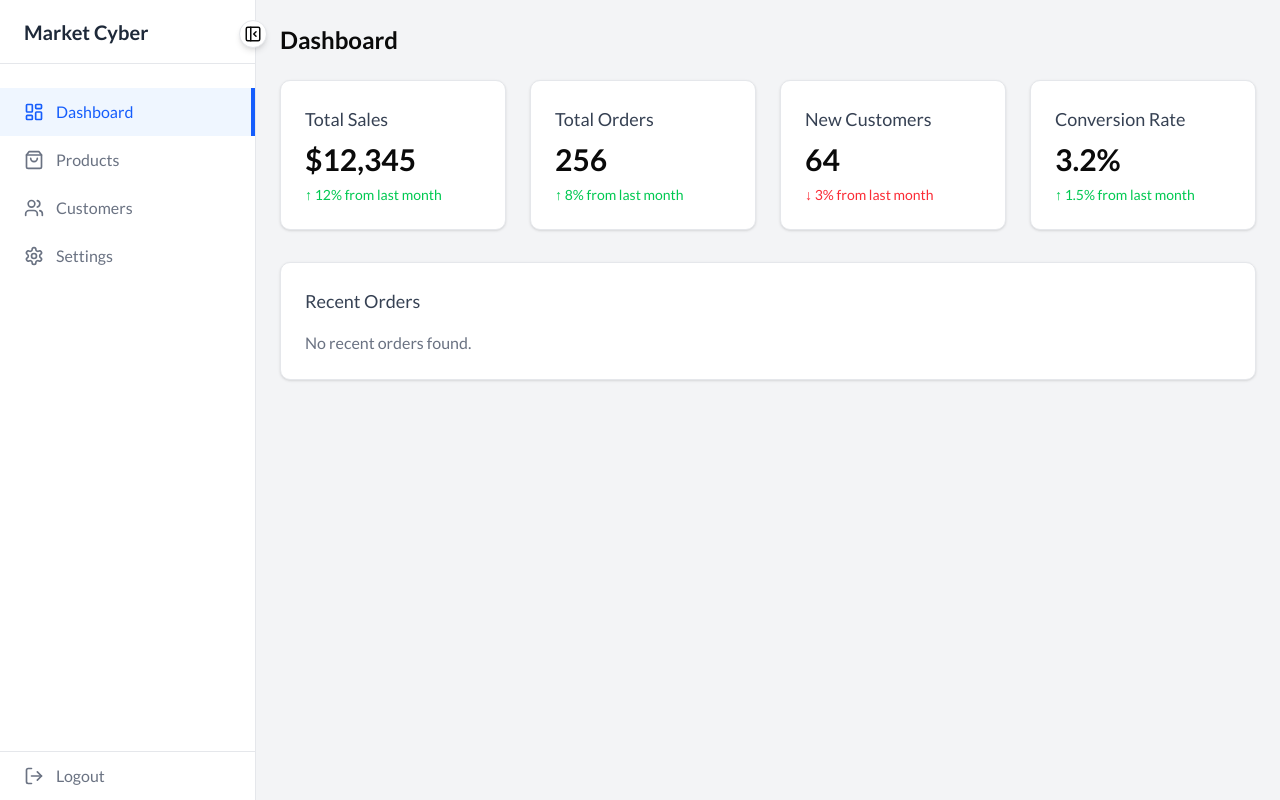
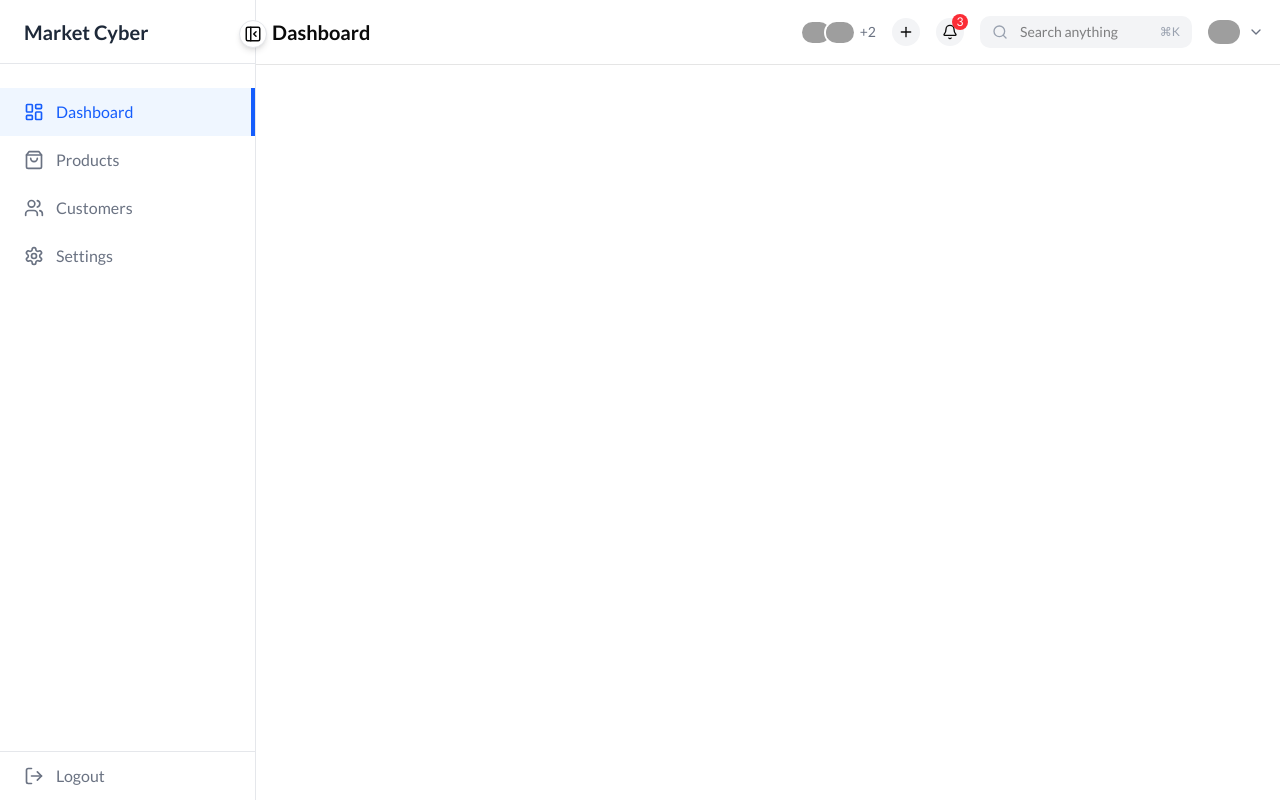
Before and after one commit to Reyn12/dashboard-management, a Next.js app: page /admin/dashboard in a window 1280 px wide. Built offline with nearby package versions, Linux system fonts and the light colour scheme; grey boxes are pictures that could not be loaded.

Commit message:
Checkpoint header dashboard home

```diff
--- a/app/admin/dashboard/layout.tsx
+++ b/app/admin/dashboard/layout.tsx
@@ -34,7 +34,7 @@ export default function DashboardLayout({
       {/* Main Content */}
       <div className="flex-1 flex flex-col overflow-hidden">
         {/* Main content dengan scroll */}
-        <main className="flex-1 p-4 md:p-6 bg-gray-100 overflow-y-auto">
+        <main className="flex-1 p-4 md:p-0 bg-gray-100 overflow-y-auto">
           {children}
         </main>
       </div>
--- a/app/admin/dashboard/page.tsx
+++ b/app/admin/dashboard/page.tsx
@@ -1,40 +1,11 @@
 "use client";
+
+import Header from "@/app/components/admin/dashboard/Header";
 
 export default function DashboardPage() {
   return (
-    <div>
-      <h1 className="text-2xl font-bold mb-6">Dashboard</h1>
-
-      <div className="grid grid-cols-1 md:grid-cols-2 lg:grid-cols-4 gap-6">
-        <div className="bg-white p-6 rounded-lg shadow-sm border border-gray-200">
-          <h2 className="text-lg font-medium text-gray-700">Total Sales</h2>
-          <p className="text-3xl font-bold mt-2">$12,345</p>
-          <p className="text-green-500 text-sm mt-2">↑ 12% from last month</p>
-        </div>
-
-        <div className="bg-white p-6 rounded-lg shadow-sm border border-gray-200">
-          <h2 className="text-lg font-medium text-gray-700">Total Orders</h2>
-          <p className="text-3xl font-bold mt-2">256</p>
-          <p className="text-green-500 text-sm mt-2">↑ 8% from last month</p>
-        </div>
-
-        <div className="bg-white p-6 rounded-lg shadow-sm border border-gray-200">
-          <h2 className="text-lg font-medium text-gray-700">New Customers</h2>
-          <p className="text-3xl font-bold mt-2">64</p>
-          <p className="text-red-500 text-sm mt-2">↓ 3% from last month</p>
-        </div>
-
-        <div className="bg-white p-6 rounded-lg shadow-sm border border-gray-200">
-          <h2 className="text-lg font-medium text-gray-700">Conversion Rate</h2>
-          <p className="text-3xl font-bold mt-2">3.2%</p>
-          <p className="text-green-500 text-sm mt-2">↑ 1.5% from last month</p>
-        </div>
-      </div>
-
-      <div className="mt-8 bg-white p-6 rounded-lg shadow-sm border border-gray-200">
-        <h2 className="text-lg font-medium text-gray-700 mb-4">Recent Orders</h2>
-        <p className="text-gray-500">No recent orders found.</p>
-      </div>
+    <div className="min-h-screen bg-white">
+      <Header />
     </div>
   );
 }
--- /dev/null
+++ b/app/components/admin/dashboard/Header.tsx
@@ -0,0 +1,73 @@
+"use client";
+
+import React from "react";
+import { Bell, Search, Plus } from "lucide-react";
+import Image from "next/image";
+
+export default function Header() {
+  return (
+    <header className="flex items-center justify-between p-4 border-b">
+      <div className="text-xl font-semibold">Dashboard</div>
+
+      <div className="flex items-center gap-4">
+        <div className="flex items-center">
+          <div className="flex -space-x-2">
+            <Image
+              src="/avatar1.png"
+              alt="User Avatar"
+              width={32}
+              height={32}
+              className="rounded-full border-2 border-white"
+            />
+            <Image
+              src="/avatar2.png"
+              alt="User Avatar"
+              width={32}
+              height={32}
+              className="rounded-full border-2 border-white"
+            />
+          </div>
+          <span className="ml-1 text-gray-500 text-sm">+2</span>
+        </div>
+
+        <button className="p-1.5 rounded-full bg-gray-100 hover:bg-gray-200">
+          <Plus size={16} />
+        </button>
+
+        <div className="relative">
+          <button className="p-1.5 rounded-full bg-gray-100 hover:bg-gray-200 relative">
+            <Bell size={16} />
+            <span className="absolute -top-1 -right-1 bg-red-500 text-white text-xs rounded-full w-4 h-4 flex items-center justify-center">
+              3
+            </span>
+          </button>
+        </div>
+
+        <div className="relative flex items-center">
+          <Search className="absolute left-3 text-gray-400" size={16} />
+          <input
+            type="text"
+            placeholder="Search anything"
+            className="pl-10 pr-4 py-1.5 rounded-lg bg-gray-100 text-sm focus:outline-none focus:ring-2 focus:ring-blue-500"
+          />
+          <div className="absolute right-3 text-xs text-gray-400">⌘K</div>
+        </div>
+
+        <div className="flex items-center gap-2">
+          <Image
+            src="/user-avatar.png"
+            alt="User"
+            width={32}
+            height={32}
+            className="rounded-full"
+          />
+          <button className="text-gray-500">
+            <svg xmlns="http://www.w3.org/2000/svg" width="16" height="16" viewBox="0 0 24 24" fill="none" stroke="currentColor" strokeWidth="2" strokeLinecap="round" strokeLinejoin="round">
+              <polyline points="6 9 12 15 18 9"></polyline>
+            </svg>
+          </button>
+        </div>
+      </div>
+    </header>
+  );
+};
```
